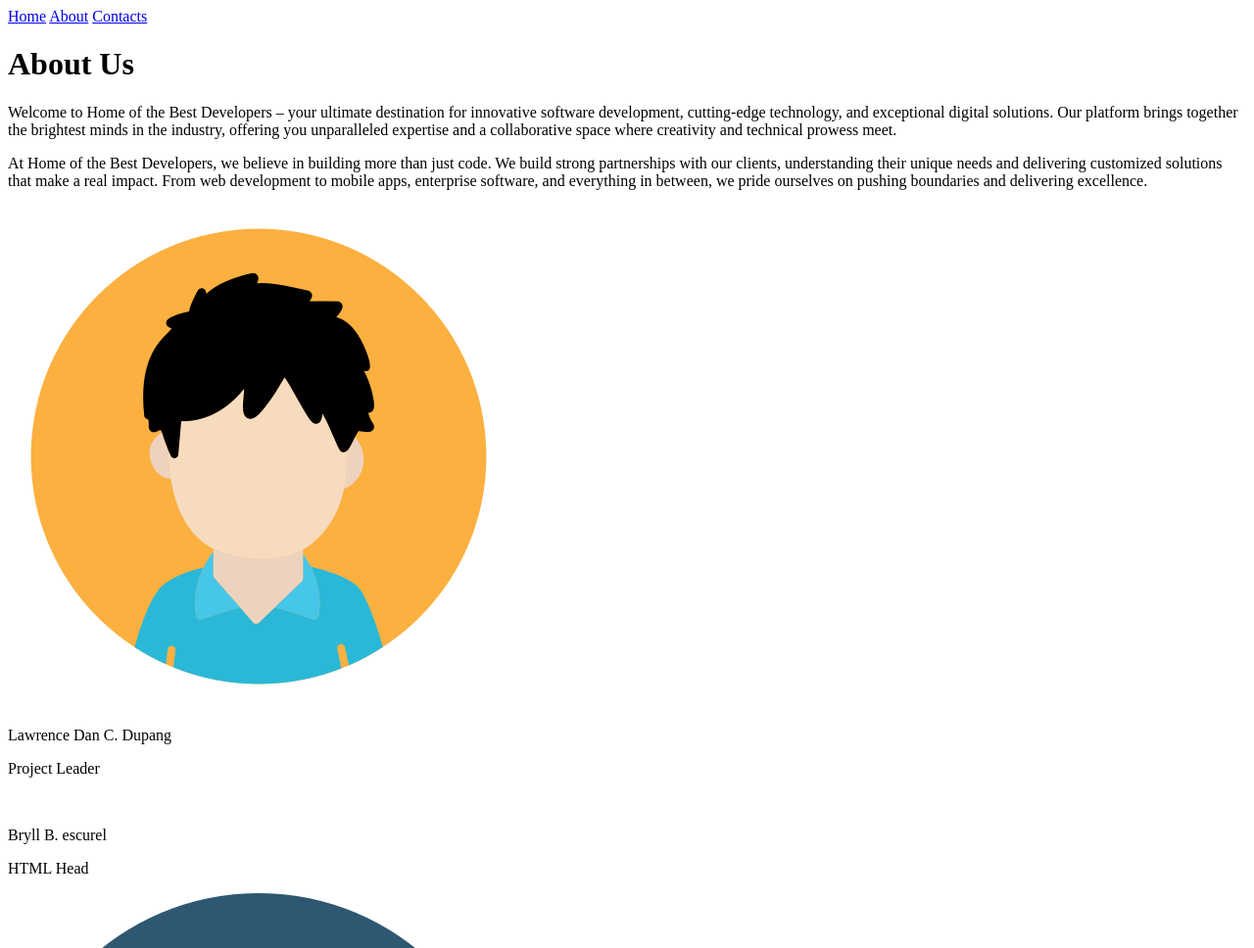
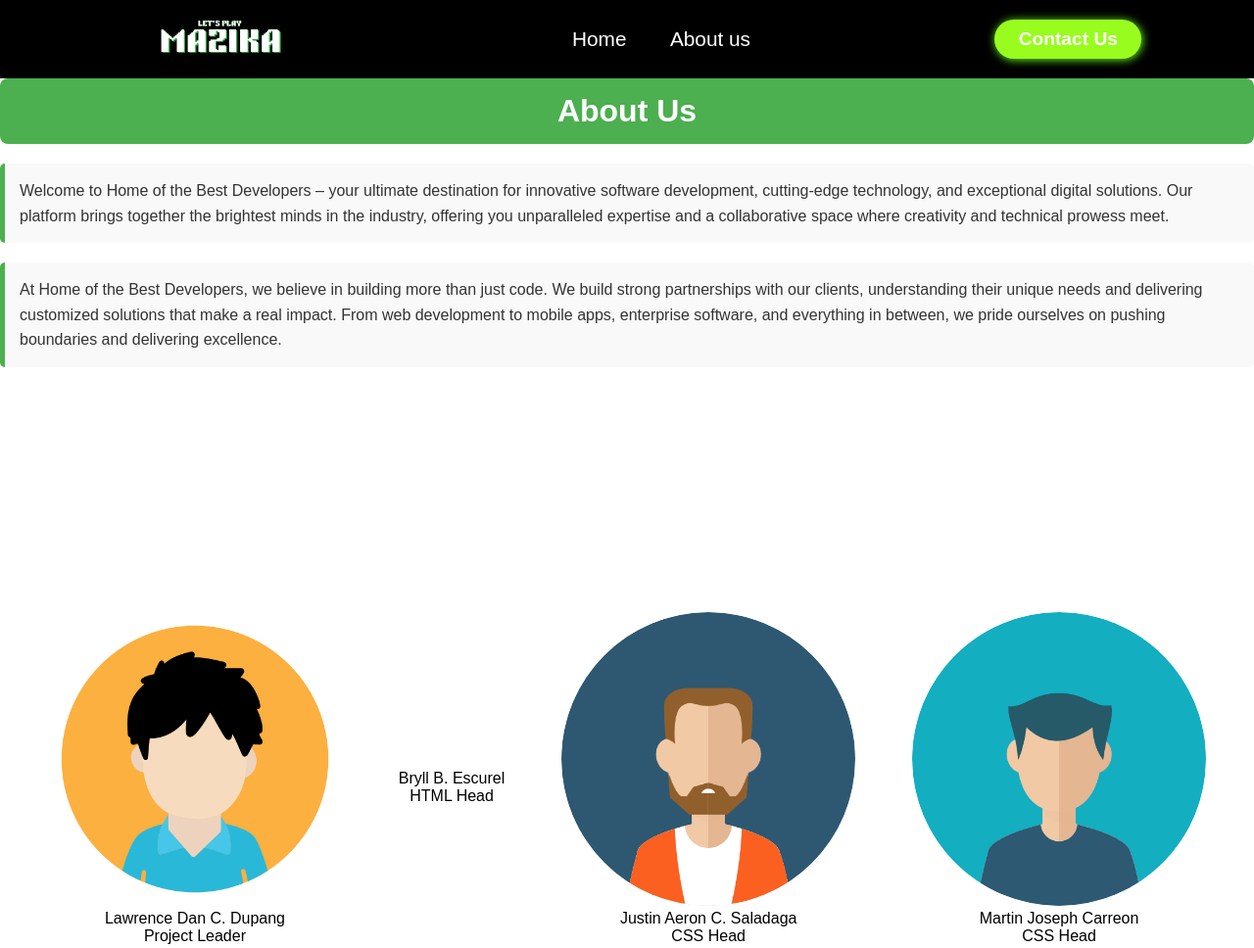
Before and after one commit to Renzzz08/Simple-Website, a plain HTML site: page about.html in a window 1280 px wide. Shown: the top 968 px of the page at 98% size. Drawn offline with nearby package versions, Linux system fonts and the light colour scheme.

Commit message:
Saladaga Fixes #14

```diff
--- a/about.html
+++ b/about.html
@@ -2,43 +2,59 @@
 <html>
 
 <head>
+    <meta charset="UTF-8">
+    <meta name="viewport" content="width=device-width, initial-scale=1.0">
+    <title>Portfolio Website</title>
+    <link rel="stylesheet" href="https://unpkg.com/aos@next/dist/aos.css" />
+    <link rel="stylesheet" href="style.css">
     <title>About</title>
 </head>
 
 <body>
 
     <nav>
+        <div class="nav-container">
+            <div class="logo">
+                <img src="logo.png" alt="">
+            </div>
+            <div class="links">
                 <a href="index.html">Home</a>
-        <a href="about.html">About</a>
-        <a href="contacts.html">Contacts</a>
+                <a href="about.html">About us</a>
+            </div>
+            <a href="contacts.html">
+                <button>Contact Us</button>
+            </a>
+            <svg xmlns="http://www.w3.org/2000/svg" class="hamburg" height="32" width="34" viewBox="0 0 448 512">
+                <path d="M0 96C0 78.3 14.3 64 32 64H416c17.7 0 32 14.3 32 32s-14.3 32-32 32H32C14.3 128 0 113.7 0 96zM0 256c0-17.7 14.3-32 32-32H416c17.7 0 32 14.3 32 32s-14.3 32-32 32H32c-17.7 0-32-14.3-32-32zM448 416c0 17.7-14.3 32-32 32H32c-17.7 0-32-14.3-32-32s14.3-32 32-32H416c17.7 0 32 14.3 32 32z"/>
+            </svg>
+        </div>
     </nav>
     <h1>About Us</h1>
 
-    <p class="1desc">Welcome to Home of the Best Developers – your ultimate destination for innovative software
-        development,
-        cutting-edge technology, and exceptional digital solutions.
+    <p class="desc-1">Welcome to Home of the Best Developers – your ultimate destination for innovative software
+        development, cutting-edge technology, and exceptional digital solutions.
         Our platform brings together the brightest minds in the industry,
         offering you unparalleled expertise and a collaborative space
         where creativity and technical prowess meet.</p>
 
-    <p class="2desc">At Home of the Best Developers,
+    <p class="desc-2">At Home of the Best Developers,
         we believe in building more than just code.
         We build strong partnerships with our clients,
         understanding their unique needs and delivering customized solutions that make a real impact.
         From web development to mobile apps, enterprise software,
         and everything in between, we pride ourselves on pushing boundaries and delivering excellence.</p>
 
-    <section>
+        <section class="members-section">
             <div class="members"> <img src="1avatar.png" alt="">
                 <p class="name">Lawrence Dan C. Dupang</p>
                 <p class="des">Project Leader</p>
             </div>
             <div class="members"> <img src="2avatar.png" alt="">
-            <p class="name">Bryll B. escurel</p>
+                <p class="name">Bryll B. Escurel</p>
                 <p class="des">HTML Head</p>
             </div>
             <div class="members"> <img src="3avatar.png" alt="">
-            <p class="name">Justin Aeron c. Saladaga</p>
+                <p class="name">Justin Aeron C. Saladaga</p>
                 <p class="des">CSS Head</p>
             </div>
             <div class="members"> <img src="4avatar.png" alt="">
--- a/style.css
+++ b/style.css
@@ -9,13 +9,13 @@ body {
     background-color: white;
     width: 100%;
     height: auto;
-    overflow: hidden;
+    overflow: auto;
     position: relative;
 }
 
 nav {
     z-index: 4;
-    position: sticky;
+    position: relative;
     top: 0;
     width: 100%;
     height: 10vh;
@@ -224,3 +224,39 @@ section .content {
         text-align: center;
     }
 }
+.members-section {
+    display: flex; /* Use Flexbox */
+    justify-content: space-around; /* Space out members evenly */
+    align-items: center; /* Center align items vertically */
+    flex-wrap: wrap; /* Allow items to wrap onto the next line if needed */
+    padding: 20px; /* Add some padding */
+}
+
+.members {
+    text-align: center; /* Center the text under the images */
+    margin: 10px; /* Add some margin around each member */
+}
+
+.members img {
+    width: 300px; /* Set a fixed width for the images */
+    height: auto; /* Maintain aspect ratio */
+    border-radius: 50%; /* Optional: make images circular */
+}
+h1 {
+    background-color: #4CAF50; /* Green background */
+    color: white; /* White text color */
+    padding: 15px; /* Padding around the text */
+    text-align: center; /* Center the text */
+    border-radius: 8px; /* Rounded corners */
+    margin-bottom: 20px; /* Space below the heading */
+}
+
+.desc-1, .desc-2 {
+    background-color: #f9f9f9; /* Light grey background */
+    color: #333; /* Darker text color */
+    padding: 15px; /* Padding around the text */
+    border-left: 5px solid #4CAF50; /* Left border to match the heading */
+    border-radius: 5px; /* Rounded corners */
+    margin-bottom: 20px; /* Space below each paragraph */
+    line-height: 1.6; /* Improved line height for readability */
+}
```
Also changed, not shown: index.html (+0 -7 lines). Lines whose indentation alone changed are shown as unchanged.
